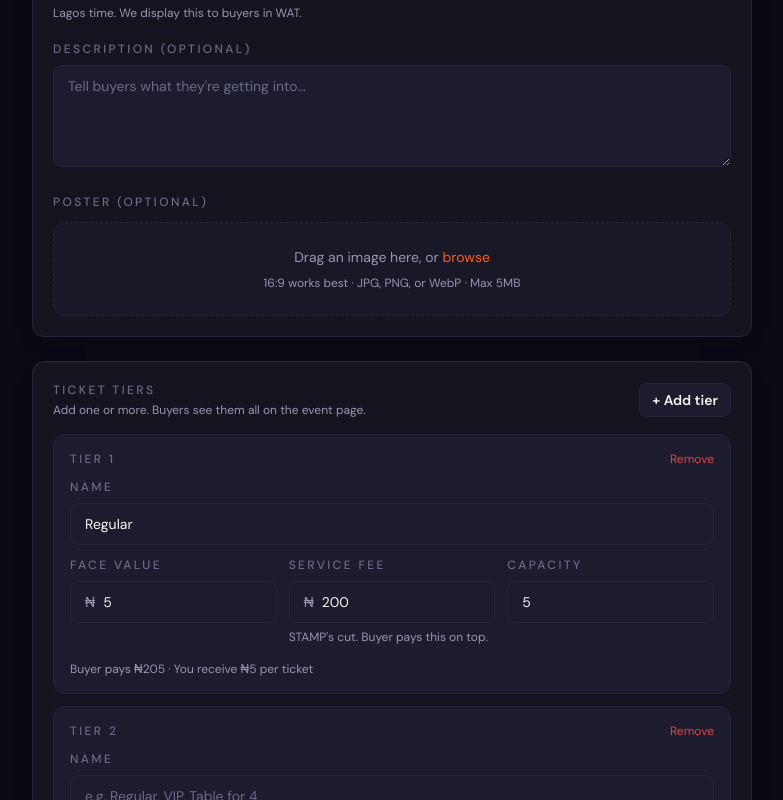
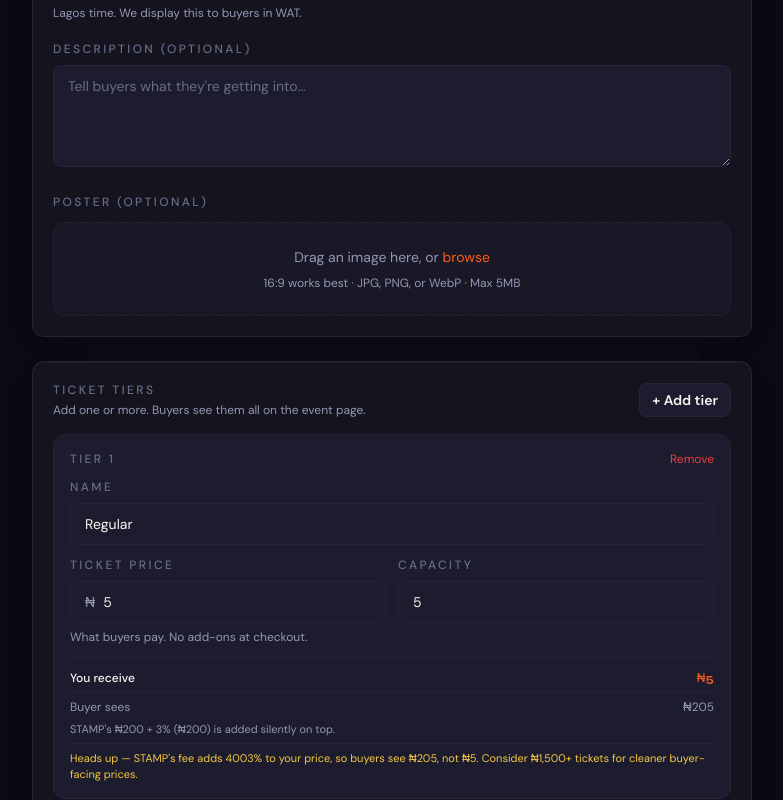
Before and after one commit to josh2-dot/stamp, a Next.js app: page /dashboard/new in a window 1280 px wide. Both pictures are taken after typing "5", "5" into the empty fields and a click on the button "+ Add tier". Shown: the part 545-1345 px from the top of the page, without its empty margins (248-1031 px from the left). Built offline with nearby package versions, Linux system fonts and the light colour scheme; no server answers.

Commit message:
Stamp fee on top

```diff
--- a/app/api/checkout/route.ts
+++ b/app/api/checkout/route.ts
@@ -51,6 +51,10 @@ export async function POST(req: NextRequest) {
       return NextResponse.json({ error: "Sold out" }, { status: 409 });
     }
 
+    // Buyer pays ticket price + STAMP fee. The fee is silently added —
+    // never shown as a separate line at checkout (see TicketTierSelector
+    // and CheckoutPanel). The organizer's take is the bare `tier.price`,
+    // which is what they entered and what they see at payout time.
     const amountKobo = tier.price + tier.service_fee;
     const ref = makeReference();
     const qrCode = crypto.randomUUID();
--- a/app/api/events/[id]/route.ts
+++ b/app/api/events/[id]/route.ts
@@ -1,6 +1,7 @@
 import { NextRequest, NextResponse } from "next/server";
 import { createServerSupabase } from "@/lib/supabase/server";
 import { createAdminSupabase } from "@/lib/supabase/admin";
+import { calculatePlatformFee } from "@/lib/fee-rules";
 import type { EditEventRequest, EditEventResponse } from "@/types";
 
 export const runtime = "nodejs";
@@ -154,12 +155,8 @@ export async function PATCH(
           { status: 400 },
         );
       }
-      if (!Number.isFinite(tier.service_fee_naira) || tier.service_fee_naira < 0) {
-        return NextResponse.json(
-          { error: `Invalid service fee for tier "${name}"` },
-          { status: 400 },
-        );
-      }
+      // service_fee is computed server-side from the central fee rules —
+      // organizers cannot set it (see lib/fee-rules.ts).
       const capacity = Math.floor(tier.capacity);
       if (!Number.isFinite(capacity) || capacity <= 0) {
         return NextResponse.json(
@@ -208,11 +205,13 @@ export async function PATCH(
     for (const tier of body.tiers) {
       const sortOrder = tier.sort_order ?? sortIdx;
       sortIdx++;
+      const priceKobo = Math.round(tier.price_naira * 100);
       const row = {
         event_id: event.id,
         name: tier.name.trim(),
-        price: Math.round(tier.price_naira * 100),
-        service_fee: Math.round(tier.service_fee_naira * 100),
+        price: priceKobo,
+        // STAMP fee, recomputed every save in case the rules change
+        service_fee: calculatePlatformFee(priceKobo),
         capacity: Math.floor(tier.capacity),
         sort_order: sortOrder,
       };
--- a/app/api/events/create/route.ts
+++ b/app/api/events/create/route.ts
@@ -2,6 +2,7 @@ import { NextRequest, NextResponse } from "next/server";
 import { createServerSupabase } from "@/lib/supabase/server";
 import { createAdminSupabase } from "@/lib/supabase/admin";
 import { slugify, withSuffix } from "@/lib/slug";
+import { calculatePlatformFee } from "@/lib/fee-rules";
 
 export const runtime = "nodejs";
 export const dynamic = "force-dynamic";
@@ -14,8 +15,9 @@ interface CreateEventBody {
   event_date: string;
   tiers: Array<{
     name: string;
-    price_naira: number;        // user inputs naira, we store kobo
-    service_fee_naira: number;
+    /** Ticket price (what the buyer pays). User inputs naira, we store kobo.
+     *  STAMP's fee is computed server-side; organizers cannot set it. */
+    price_naira: number;
     capacity: number;
   }>;
 }
@@ -103,15 +105,18 @@ export async function POST(req: NextRequest) {
     return NextResponse.json({ error: "Couldn't create event" }, { status: 500 });
   }
 
-  // Insert tiers
-  const tierRows = body.tiers.map((t, idx) => ({
-    event_id: event.id,
-    name: t.name.trim(),
-    price: Math.round(t.price_naira * 100),
-    service_fee: Math.round((t.service_fee_naira ?? 0) * 100),
-    capacity: Math.floor(t.capacity),
-    sort_order: idx,
-  }));
+  // Insert tiers — service_fee is computed centrally, not supplied by client.
+  const tierRows = body.tiers.map((t, idx) => {
+    const priceKobo = Math.round(t.price_naira * 100);
+    return {
+      event_id: event.id,
+      name: t.name.trim(),
+      price: priceKobo,
+      service_fee: calculatePlatformFee(priceKobo),
+      capacity: Math.floor(t.capacity),
+      sort_order: idx,
+    };
+  });
 
   const { error: tierErr } = await admin.from("ticket_tiers").insert(tierRows);
 
--- a/app/dashboard/events/[id]/edit/page.tsx
+++ b/app/dashboard/events/[id]/edit/page.tsx
@@ -11,6 +11,7 @@ import { Badge } from "@/components/ui/Badge";
 import { Eyebrow } from "@/components/ui/Eyebrow";
 import { PosterPicker } from "@/components/event/PosterPicker";
 import { formatNaira } from "@/lib/format";
+import { calculatePlatformFee, calculateBuyerTotal } from "@/lib/fee-rules";
 import type { EditEventResponse } from "@/types";
 
 interface ExistingTier {
@@ -38,8 +39,8 @@ interface TierDraft {
   id?: string;           // present when editing an existing tier
   localKey: string;      // stable key for React list rendering
   name: string;
-  price: string;         // naira (form-level string)
-  service_fee: string;
+  /** Ticket price in naira (form-level string). STAMP fee is server-computed. */
+  price: string;
   capacity: string;
   sold: number;          // read-only — drives validation rules
 }
@@ -48,7 +49,6 @@ const newTier = (): TierDraft => ({
   localKey: crypto.randomUUID(),
   name: "",
   price: "",
-  service_fee: "200",
   capacity: "",
   sold: 0,
 });
@@ -123,7 +123,6 @@ export default function EditEventPage() {
             localKey: t.id,
             name: t.name,
             price: String(t.price / 100),
-            service_fee: String(t.service_fee / 100),
             capacity: String(t.capacity),
             sold: t.sold,
           })),
@@ -220,7 +219,6 @@ export default function EditEventPage() {
       if (!orig) return true;
       if (orig.name !== t.name.trim()) return true;
       if (orig.price !== Math.round(parseFloat(t.price || "0") * 100)) return true;
-      if (orig.service_fee !== Math.round(parseFloat(t.service_fee || "0") * 100)) return true;
       if (orig.capacity !== parseInt(t.capacity || "0", 10)) return true;
     }
     return false;
@@ -239,7 +237,6 @@ export default function EditEventPage() {
       id: t.id,
       name: t.name.trim(),
       price_naira: parseFloat(t.price) || 0,
-      service_fee_naira: parseFloat(t.service_fee) || 0,
       capacity: parseInt(t.capacity, 10) || 0,
       sort_order: i,
     }));
@@ -283,7 +280,6 @@ export default function EditEventPage() {
           localKey: t.id,
           name: t.name,
           price: String(t.price / 100),
-          service_fee: String(t.service_fee / 100),
           capacity: String(t.capacity),
           sold: t.sold,
         })),
@@ -482,22 +478,15 @@ export default function EditEventPage() {
                       onChange={(e) => updateTier(tier.localKey, { name: e.target.value })}
                     />
 
-                    <div className="grid grid-cols-3 gap-3">
+                    <div className="grid grid-cols-2 gap-3">
                       <Input
-                        label="Face value"
+                        label="Ticket price"
                         type="number"
                         inputMode="numeric"
                         value={tier.price}
                         onChange={(e) => updateTier(tier.localKey, { price: e.target.value })}
                         prefix="₦"
-                      />
-                      <Input
-                        label="Service fee"
-                        type="number"
-                        inputMode="numeric"
-                        value={tier.service_fee}
-                        onChange={(e) => updateTier(tier.localKey, { service_fee: e.target.value })}
-                        prefix="₦"
+                        hint="What buyers pay."
                       />
                       <Input
                         label="Capacity"
@@ -509,13 +498,8 @@ export default function EditEventPage() {
                       />
                     </div>
 
-                    {tier.price && tier.service_fee && (
-                      <p className="text-xs text-stamp-muted-2 pt-1">
-                        Buyer pays {formatNaira(
-                          (parseFloat(tier.price) + parseFloat(tier.service_fee || "0")) * 100,
-                        )}
-                        {" · "}You receive {formatNaira(parseFloat(tier.price) * 100)} per ticket
-                      </p>
+                    {tier.price && parseFloat(tier.price) > 0 && (
+                      <PayoutPreview priceNaira={parseFloat(tier.price)} />
                     )}
                   </div>
                 );
@@ -600,3 +584,43 @@ export default function EditEventPage() {
     </PageShell>
   );
 }
+
+/**
+ * Same payout-preview component as in /dashboard/new — kept duplicated rather
+ * than extracted because both pages have slightly different surrounding
+ * context (new event = first impression, edit = post-creation tweak) and a
+ * shared component would over-couple them. Both rely on lib/fee-rules.ts for
+ * the actual math, so the displayed numbers can't drift.
+ */
+function PayoutPreview({ priceNaira }: { priceNaira: number }) {
+  const priceKobo = Math.round(priceNaira * 100);
+  const feeKobo = calculatePlatformFee(priceKobo);
+  const buyerKobo = calculateBuyerTotal(priceKobo);
+  const effectiveRate = priceKobo > 0 ? (feeKobo / priceKobo) * 100 : 0;
+  const steep = effectiveRate > 15;
+
+  return (
+    <div className="pt-3 mt-1 border-t border-stamp-border space-y-1.5 text-xs">
+      <div className="flex justify-between">
+        <span className="text-stamp-white font-medium">You receive</span>
+        <span className="text-stamp-orange font-display tabular-nums">
+          {formatNaira(priceKobo)}
+        </span>
+      </div>
+      <div className="flex justify-between pt-1.5 border-t border-stamp-border">
+        <span className="text-stamp-muted-2">Buyer sees</span>
+        <span className="text-stamp-muted-2 tabular-nums">{formatNaira(buyerKobo)}</span>
+      </div>
+      <p className="text-[11px] text-stamp-muted-2">
+        STAMP's ₦200 + 3% ({formatNaira(feeKobo)}) is added silently on top.
+      </p>
+      {steep && (
+        <p className="text-stamp-gold text-[11px] pt-1.5 border-t border-stamp-border">
+          Heads up — STAMP's fee adds {effectiveRate.toFixed(0)}% to your price,
+          so buyers see {formatNaira(buyerKobo)}, not {formatNaira(priceKobo)}.
+          Consider ₦1,500+ tickets for cleaner buyer-facing prices.
+        </p>
+      )}
+    </div>
+  );
+}
--- a/app/dashboard/new/page.tsx
+++ b/app/dashboard/new/page.tsx
@@ -10,12 +10,14 @@ import { Input } from "@/components/ui/Input";
 import { Eyebrow } from "@/components/ui/Eyebrow";
 import { PosterPicker } from "@/components/event/PosterPicker";
 import { formatNaira } from "@/lib/format";
+import { calculatePlatformFee, calculateBuyerTotal } from "@/lib/fee-rules";
 
 interface TierDraft {
   id: string;
   name: string;
+  /** Ticket price (what the organizer receives). STAMP's fee is added on
+   *  top silently to produce the buyer-facing total. */
   price: string;
-  service_fee: string;
   capacity: string;
 }
 
@@ -23,7 +25,6 @@ const newTier = (): TierDraft => ({
   id: crypto.randomUUID(),
   name: "",
   price: "",
-  service_fee: "200",
   capacity: "",
 });
 
@@ -65,7 +66,6 @@ export default function NewEventPage() {
     const parsedTiers = tiers.map((t) => ({
       name: t.name.trim(),
       price_naira: parseFloat(t.price) || 0,
-      service_fee_naira: parseFloat(t.service_fee) || 0,
       capacity: parseInt(t.capacity, 10) || 0,
     }));
 
@@ -219,25 +219,16 @@ export default function NewEventPage() {
                   onChange={(e) => updateTier(tier.id, { name: e.target.value })}
                 />
 
-                <div className="grid grid-cols-3 gap-3">
+                <div className="grid grid-cols-2 gap-3">
                   <Input
-                    label="Face value"
+                    label="Ticket price"
                     type="number"
                     inputMode="numeric"
                     placeholder="3000"
                     value={tier.price}
                     onChange={(e) => updateTier(tier.id, { price: e.target.value })}
                     prefix="₦"
-                  />
-                  <Input
-                    label="Service fee"
-                    type="number"
-                    inputMode="numeric"
-                    placeholder="200"
-                    value={tier.service_fee}
-                    onChange={(e) => updateTier(tier.id, { service_fee: e.target.value })}
-                    prefix="₦"
-                    hint="STAMP's cut. Buyer pays this on top."
+                    hint="What buyers pay. No add-ons at checkout."
                   />
                   <Input
                     label="Capacity"
@@ -249,13 +240,11 @@ export default function NewEventPage() {
                   />
                 </div>
 
-                {tier.price && tier.service_fee && (
-                  <p className="text-xs text-stamp-muted-2 pt-1">
-                    Buyer pays {formatNaira(
-                      (parseFloat(tier.price) + parseFloat(tier.service_fee || "0")) * 100,
-                    )}
-                    {" · "}You receive {formatNaira(parseFloat(tier.price) * 100)} per ticket
-                  </p>
+                {tier.price && parseFloat(tier.price) > 0 && (
+                  // Net-to-organizer surfaces prominently so the platform fee
+                  // is never a surprise at payout time. Organizers see exactly
+                  // what they'll receive per ticket sold.
+                  <PayoutPreview priceNaira={parseFloat(tier.price)} />
                 )}
               </div>
             ))}
@@ -282,3 +271,46 @@ export default function NewEventPage() {
     </PageShell>
   );
 }
+
+/**
+ * Tier payout breakdown. Mirrors the math STAMP runs at sale time so the
+ * organizer sees, before the event is even created, exactly what they net.
+ * Sub-₦1,500 tickets show a warning because the ₦200 base fee bites hard
+ * at low prices.
+ */
+function PayoutPreview({ priceNaira }: { priceNaira: number }) {
+  const priceKobo = Math.round(priceNaira * 100);
+  const feeKobo = calculatePlatformFee(priceKobo);
+  const buyerKobo = calculateBuyerTotal(priceKobo);
+  const effectiveRate = priceKobo > 0 ? (feeKobo / priceKobo) * 100 : 0;
+  const steep = effectiveRate > 15;
+
+  return (
+    <div className="pt-3 mt-1 border-t border-stamp-border space-y-1.5 text-xs">
+      {/* Organizer's take is the headline — what they entered, what they
+          receive, no math required. */}
+      <div className="flex justify-between">
+        <span className="text-stamp-white font-medium">You receive</span>
+        <span className="text-stamp-orange font-display tabular-nums">
+          {formatNaira(priceKobo)}
+        </span>
+      </div>
+      {/* Buyer total is informational, sub-styled. STAMP's fee is named only
+          here, where the organizer is the audience — buyers never see this. */}
+      <div className="flex justify-between pt-1.5 border-t border-stamp-border">
+        <span className="text-stamp-muted-2">Buyer sees</span>
+        <span className="text-stamp-muted-2 tabular-nums">{formatNaira(buyerKobo)}</span>
+      </div>
+      <p className="text-[11px] text-stamp-muted-2">
+        STAMP's ₦200 + 3% ({formatNaira(feeKobo)}) is added silently on top.
+      </p>
+      {steep && (
+        <p className="text-stamp-gold text-[11px] pt-1.5 border-t border-stamp-border">
+          Heads up — STAMP's fee adds {effectiveRate.toFixed(0)}% to your price,
+          so buyers see {formatNaira(buyerKobo)}, not {formatNaira(priceKobo)}.
+          Consider ₦1,500+ tickets for cleaner buyer-facing prices.
+        </p>
+      )}
+    </div>
+  );
+}
--- a/components/dashboard/TierBreakdown.tsx
+++ b/components/dashboard/TierBreakdown.tsx
@@ -25,8 +25,10 @@ export function TierBreakdown({ tiers }: TierBreakdownProps) {
               <div className="flex items-baseline justify-between gap-3 mb-1.5">
                 <div className="flex items-baseline gap-2 min-w-0">
                   <span className="font-medium truncate text-stamp-white">{t.name}</span>
+                  {/* Organizer dashboard — show what THEY receive per ticket,
+                      not what the buyer pays. Their P&L, their view. */}
                   <span className="text-xs text-stamp-muted-2 shrink-0">
-                    {formatNaira(t.price + t.service_fee)}
+                    {formatNaira(t.price)}
                   </span>
                 </div>
                 <span className="text-sm text-stamp-muted-2 shrink-0">
--- a/components/event/CheckoutPanel.tsx
+++ b/components/event/CheckoutPanel.tsx
@@ -20,6 +20,8 @@ export function CheckoutPanel({ event, tier }: CheckoutPanelProps) {
   const [loading, setLoading] = useState(false);
   const [error, setError] = useState<string | null>(null);
 
+  // Buyer's total = organizer price + STAMP fee. Presented as a single
+  // number; no breakdown shown anywhere in the buyer flow.
   const total = tier.price + tier.service_fee;
 
   const handlePay = async () => {
@@ -156,14 +158,6 @@ export function CheckoutPanel({ event, tier }: CheckoutPanelProps) {
               <span className="text-stamp-muted-2">Tier</span>
               <span>{tier.name}</span>
             </div>
-            <div className="flex justify-between">
-              <span className="text-stamp-muted-2">Face value</span>
-              <span>{formatNaira(tier.price)}</span>
-            </div>
-            <div className="flex justify-between">
-              <span className="text-stamp-muted-2">Service fee</span>
-              <span>{formatNaira(tier.service_fee)}</span>
-            </div>
           </div>
 
           <div className="mt-4 pt-4 border-t border-stamp-border flex items-baseline justify-between">
--- a/components/event/TicketTierSelector.tsx
+++ b/components/event/TicketTierSelector.tsx
@@ -37,6 +37,8 @@ export function TicketTierSelector({ slug, tiers }: TicketTierSelectorProps) {
         {tiers.map((tier) => {
           const soldOut = tier.sold >= tier.capacity;
           const selected = tierId === tier.id;
+          // Total = organizer's price + STAMP's fee. Presented as a single
+          // number, with no breakdown anywhere in the buyer flow.
           const total = tier.price + tier.service_fee;
           const remaining = tier.capacity - tier.sold;
           const pctSold = Math.min(100, (tier.sold / tier.capacity) * 100);
@@ -59,9 +61,6 @@ export function TicketTierSelector({ slug, tiers }: TicketTierSelectorProps) {
                       <Badge tone="warning">{remaining} left</Badge>
                     )}
                   </div>
-                  <p className="text-stamp-muted-2 text-xs mt-1.5">
-                    Face value {formatNaira(tier.price)} + {formatNaira(tier.service_fee)} service fee
-                  </p>
                 </div>
                 <div className="text-right shrink-0">
                   <p className="font-display text-display-sm text-stamp-white">
--- a/components/landing/Pricing.tsx
+++ b/components/landing/Pricing.tsx
@@ -32,7 +32,7 @@ export function Pricing() {
                 <span className="text-stamp-muted-2">+ 3%</span>
               </div>
               <p className="text-stamp-muted-2 text-sm mt-3 max-w-sm">
-                Buyer pays the fee on top of your face value. You receive exactly what you set.
+                Added silently to the ticket price. Buyers see one number — no surprise fee line at checkout. You receive exactly what you set.
               </p>
             </div>
 
@@ -58,7 +58,7 @@ export function Pricing() {
 
           <div className="mt-8 pt-6 border-t border-stamp-border flex flex-wrap items-center justify-between gap-4">
             <p className="text-stamp-muted-2 text-xs">
-              Selling 100 tickets at ₦3,000 each → buyer pays ₦3,290 · you receive ₦300,000.
+              Setting 100 tickets at ₦3,000 each → you receive ₦300,000 · buyers see ₦3,290 at checkout.
             </p>
             <a href="https://wa.me/2348012345678">
               {/* glow — the one primary action on the pricing card */}
--- /dev/null
+++ b/lib/fee-rules.ts
@@ -0,0 +1,41 @@
+/**
+ * STAMP platform fee — central, NOT organizer-configurable.
+ *
+ * The fee is silently added to the buyer's checkout total. Buyers see one
+ * number (`tier.price + service_fee`) presented as the ticket price, with
+ * no "Face value + Service fee" breakdown anywhere in the buyer flow.
+ * Organizers receive exactly `tier.price` (what they entered in the form).
+ *
+ * Trade-offs of this model:
+ * - Buyer never sees a "fee" line → zero surface for "what's this charge?"
+ * - Organizer's take is bare and predictable
+ * - But: the buyer-facing price isn't always round (₦3,000 entered →
+ *   ₦3,290 displayed). The new event form's PayoutPreview shows organizers
+ *   exactly what buyers will see, so there are no surprises.
+ *
+ * Marketed pricing: ₦200 + 3% per ticket sold.
+ */
+
+/** Flat per-ticket base fee, in kobo (₦200) */
+export const FEE_BASE_KOBO = 20_000;
+
+/** Variable fee rate in basis points (300 bps = 3%) */
+export const FEE_RATE_BPS = 300;
+
+/**
+ * Compute STAMP's platform fee for a ticket at the given organizer price (kobo).
+ * Returns the fee in kobo, rounded to the nearest kobo. This amount is added
+ * on top of the organizer's price to produce the buyer's total.
+ */
+export function calculatePlatformFee(organizerPriceKobo: number): number {
+  const variable = Math.round((organizerPriceKobo * FEE_RATE_BPS) / 10_000);
+  return FEE_BASE_KOBO + variable;
+}
+
+/**
+ * Convenience: what the buyer actually pays at checkout = organizer price
+ * + STAMP fee. The single number shown across all buyer surfaces.
+ */
+export function calculateBuyerTotal(organizerPriceKobo: number): number {
+  return organizerPriceKobo + calculatePlatformFee(organizerPriceKobo);
+}
--- a/types/index.ts
+++ b/types/index.ts
@@ -115,7 +115,6 @@ export interface EditEventRequest {
     id?: string;            // present = update existing; absent = insert new
     name: string;
     price_naira: number;
-    service_fee_naira: number;
     capacity: number;
     sort_order?: number;
   }>;
```
Also changed, not shown: 1 other file (tests, documents, lock files or other folders).
